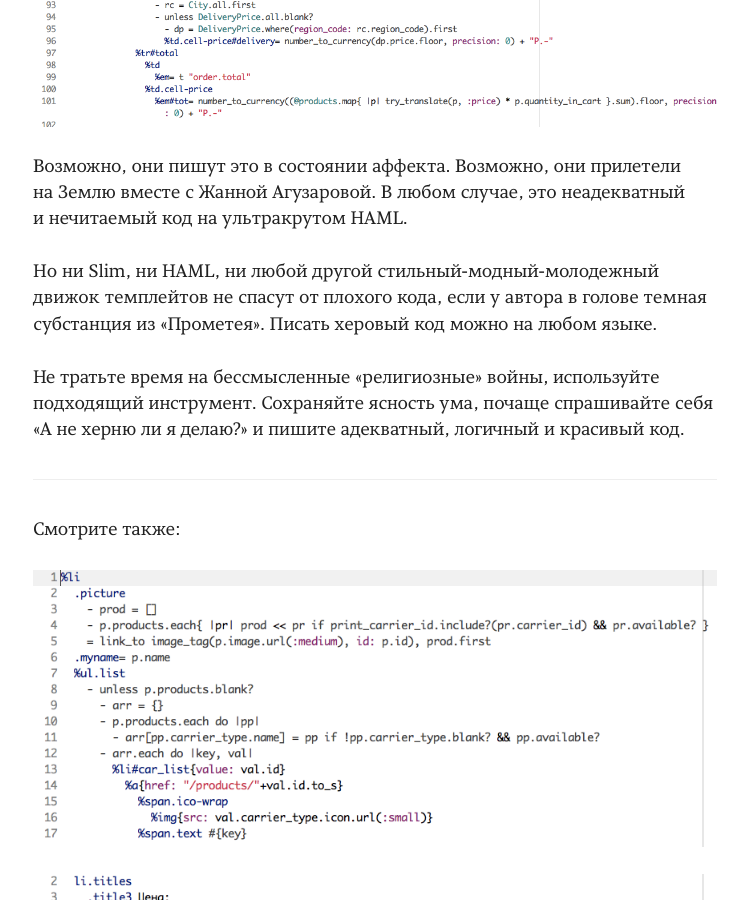
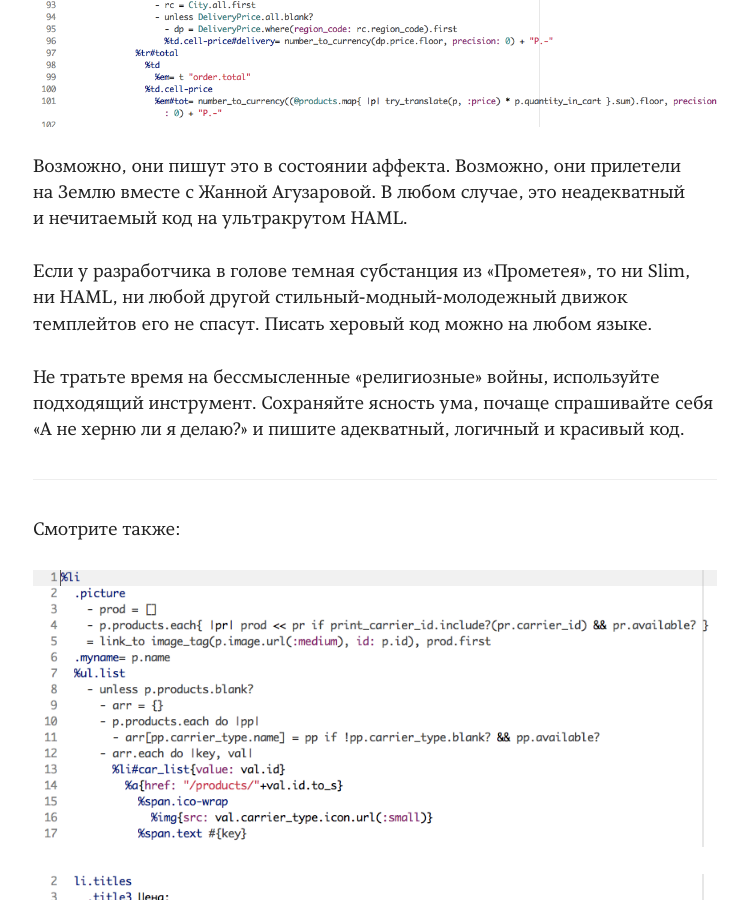
Before and after one commit to vast/vast.github.io, a Jekyll site: the page built from _posts/2014-02-18-slim-haml-erb.md, in a window 1280 px wide and 900 px high, scrolled down 596 px. Shown: the whole window, without its empty margins (265-1013 px from the left). Built offline with Jekyll 4.4.1, drawn with Linux system fonts in a browser that asks for light colours; Markdown is read by kramdown in place of the engine named in the settings.

Commit message:
wordsmithing

```diff
--- a/_posts/2014-02-18-slim-haml-erb.md
+++ b/_posts/2014-02-18-slim-haml-erb.md
@@ -21,7 +21,7 @@ layout: default
 
 Возможно, они пишут это в состоянии аффекта. Возможно, они прилетели на Землю вместе с Жанной Агузаровой. В любом случае, это неадекватный и нечитаемый код на ультракрутом HAML.
 
-Но ни Slim, ни HAML, ни любой другой стильный-модный-молодежный движок темплейтов не спасут от плохого кода, если у автора в голове темная субстанция из «Прометея». Писать херовый код можно на любом языке.
+Если у разработчика в голове темная субстанция из «Прометея», то ни Slim, ни HAML, ни любой другой стильный-модный-молодежный движок темплейтов его не спасут. Писать херовый код можно на любом языке.
 
 Не тратьте время на бессмысленные «религиозные» войны, используйте подходящий инструмент. Сохраняйте ясность ума, почаще спрашивайте себя «А не херню ли я делаю?» и пишите адекватный, логичный и красивый код.
 
```
